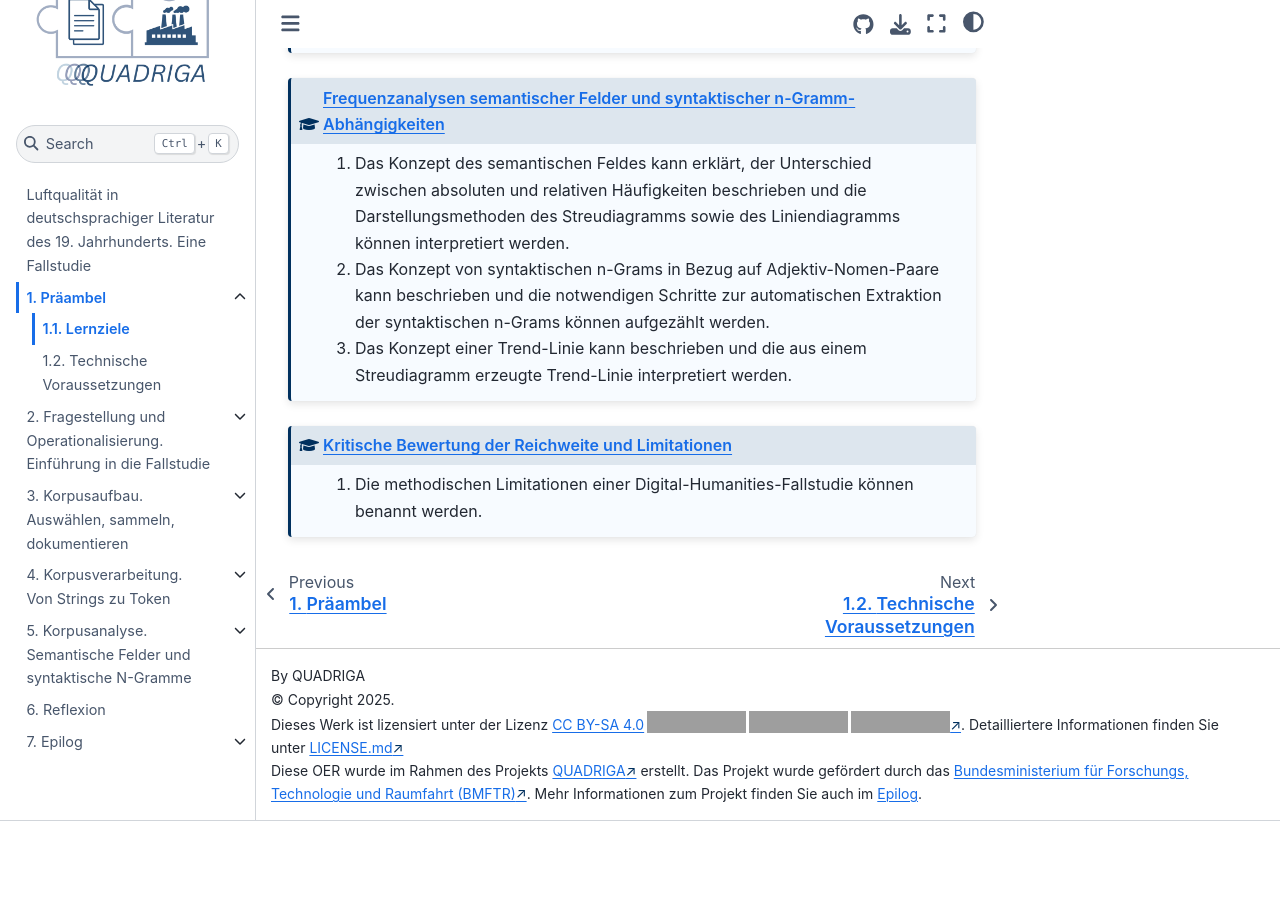
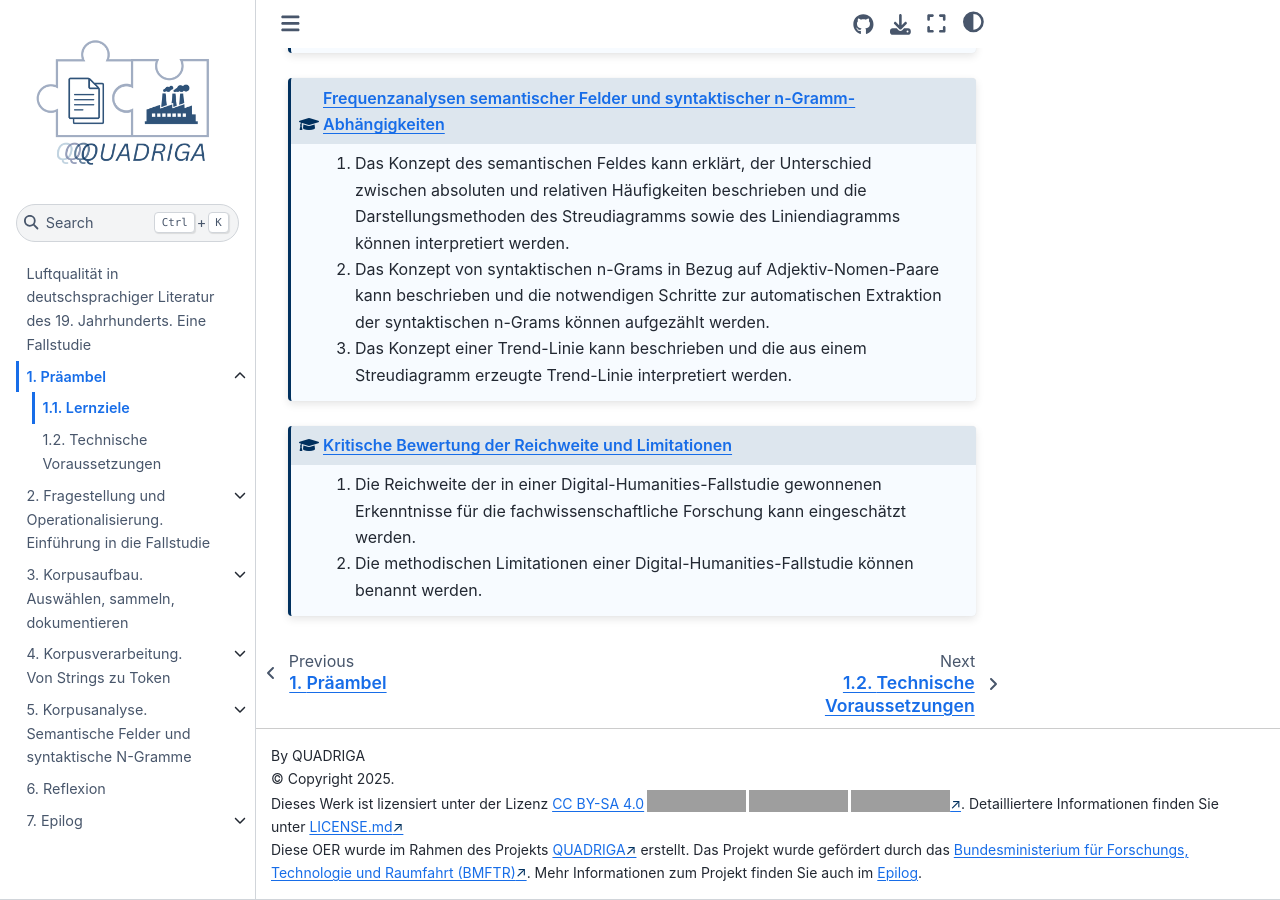
Before and after one commit to quadriga-dk/Text-Fallstudie-3, a Jupyter Book: the page built from introduction/introduction_learning-outcomes.md, in a window 1280 px wide and 900 px high, scrolled down 948 px. Built offline with Jupyter Book 1.0.4 settings and Sphinx 7.4.7 and the Sphinx Book theme 1.1.4, drawn with Linux system fonts in a browser that asks for light colours; pages that are not in the unit, such as notebooks, are missing from menus; before the commit the page ends 1769 px from its top, so only the background shows below that; grey boxes are pictures that could not be loaded.

Commit message:
Add Lernziel for Reichweite alongside Limitationen (1.1, closes #183)

````diff
--- a/introduction/introduction_learning-outcomes.md
+++ b/introduction/introduction_learning-outcomes.md
@@ -50,5 +50,7 @@
 ```{admonition} [Kritische Bewertung der Reichweite und Limitationen](reflection_reflection)
 :class: lernziele
 
-1. Die methodischen Limitationen einer Digital-Humanities-Fallstudie können benannt werden.
+1. Die Reichweite der in einer Digital-Humanities-Fallstudie gewonnenen Erkenntnisse für die fachwissenschaftliche Forschung kann eingeschätzt werden.
+
+2. Die methodischen Limitationen einer Digital-Humanities-Fallstudie können benannt werden.
 ```
````
